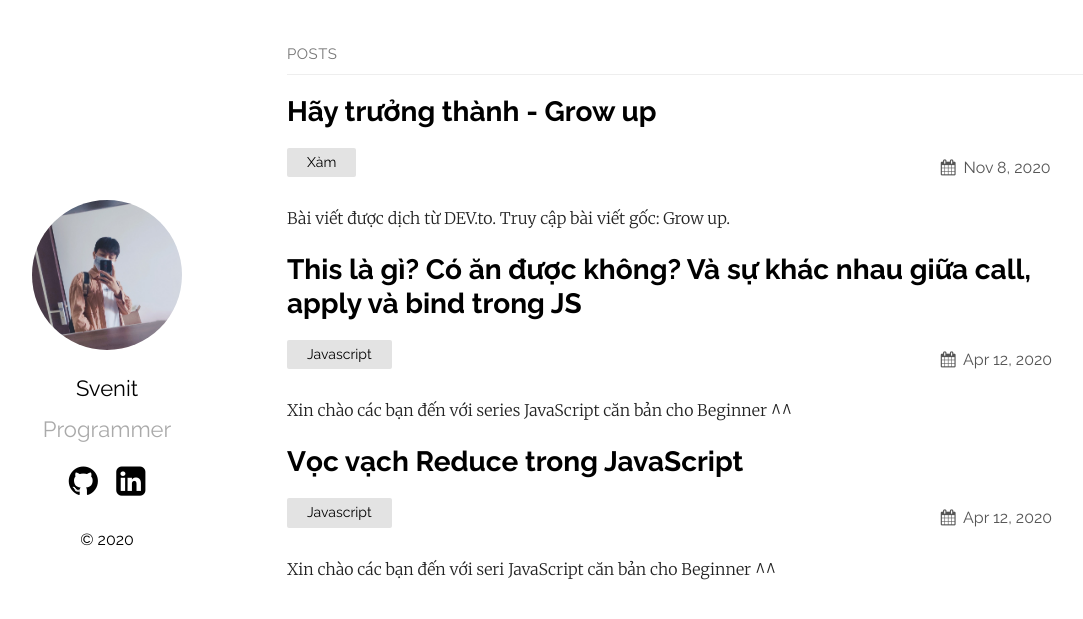
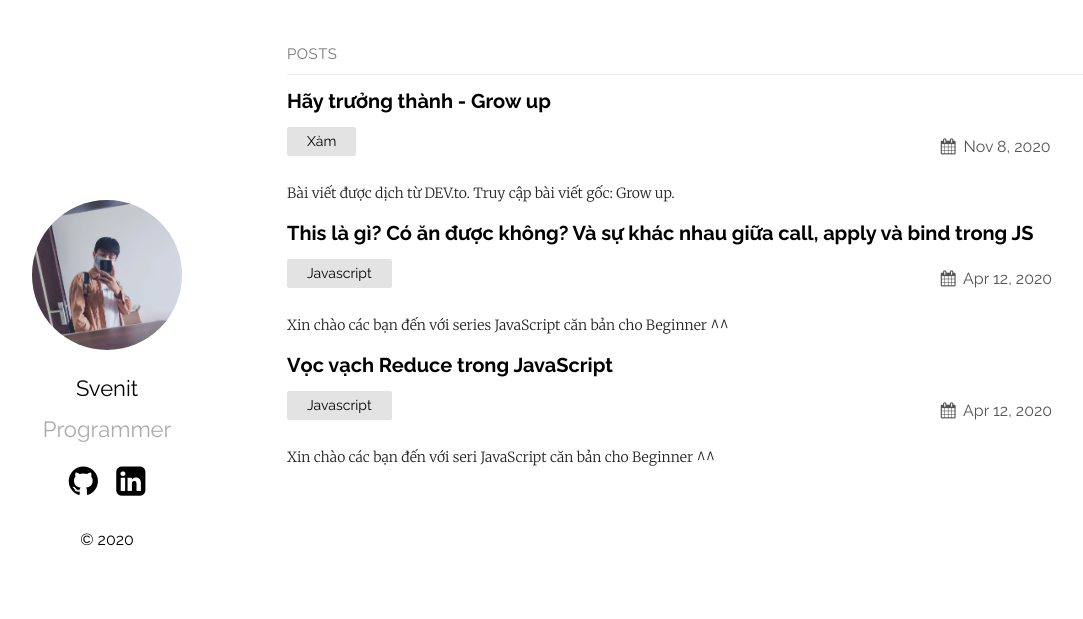
Before and after one commit to svenit/svenit.github.io, a Jekyll site: the page built from index.md, in a window 1280 px wide. Shown: the top 619 px of the page, without its empty margins (78-1161 px from the left). Built offline with Jekyll 4.4.1, drawn with Linux system fonts in a browser that asks for light colours.

Commit message:
hay truong thanh

```diff
--- a/_sass/plain.scss
+++ b/_sass/plain.scss
@@ -201,7 +201,7 @@ main {
 
 .post-title {
   line-height: 1.2em;
-  font-size: 28px;
+  font-size: 20px;
 }
 .posts,
 .post-container {
@@ -224,6 +224,7 @@ main {
   font-weight: 300;
   color: #222;
   line-height: 1.9em;
+  font-size: 14px;
   a {
     color: $linkColor;
     text-decoration: none;
```
